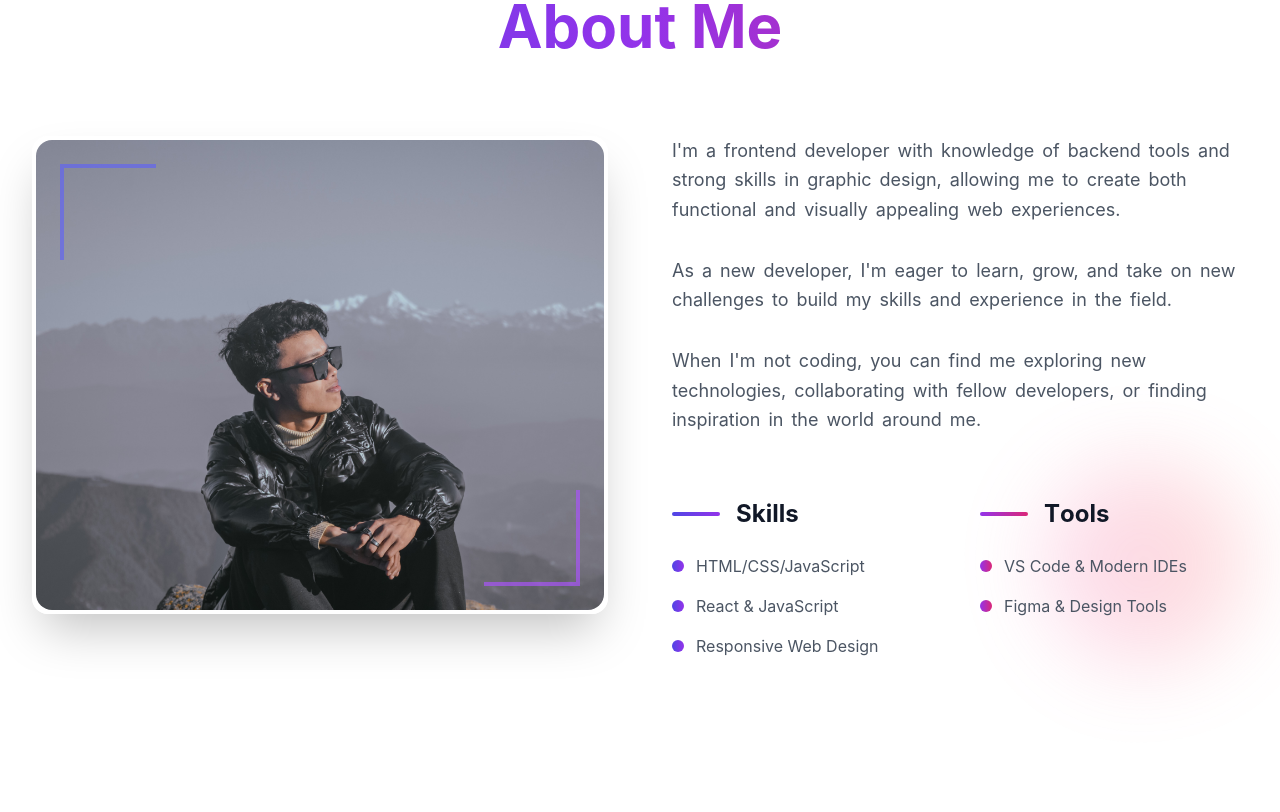
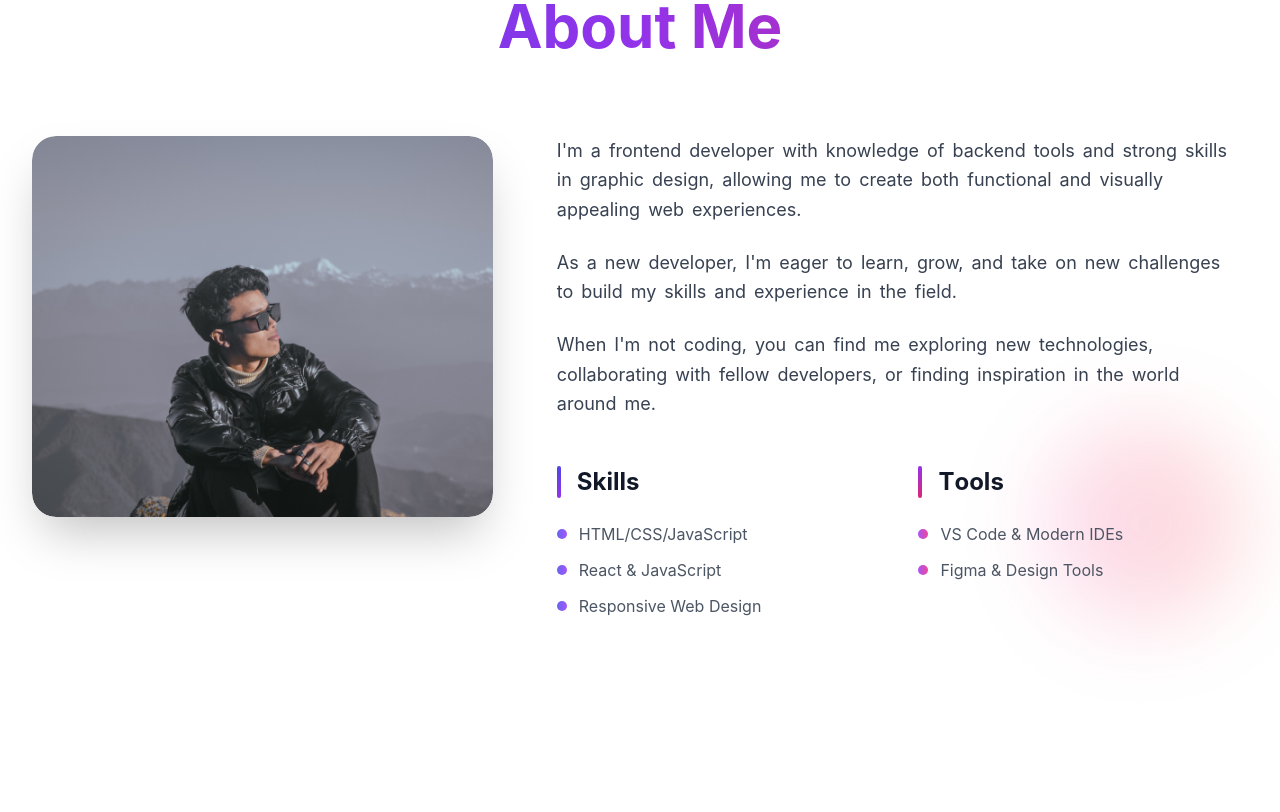
Before and after one commit to zyrex0315/Portfolio, a React (Vite) app: page / in a window 1280 px wide. Shown: the part 900-1712 px from the top of the page. Built offline with nearby package versions, Linux system fonts and the light colour scheme.

Commit message:
About section performance optimisation

```diff
--- a/src/components/About.jsx
+++ b/src/components/About.jsx
@@ -1,162 +1,151 @@
-import React from "react";
-import { motion, useInView, useAnimation } from 'framer-motion';
-import meImg from "../assets/me.jpg"
-
+import meImg from "../assets/me.jpg" ;
+import React, { useRef } from "react";
+import { motion, useInView } from 'framer-motion';
 
 export default function About() {
-  const ref = React.useRef(null);
+  const ref = useRef(null);
   const isInView = useInView(ref, {
     once: true,
     amount: 0.1,
   });
 
-  // Define animation variants
-  const sectionVariants = {
-    hidden: { opacity: 0, y: 50 },
+  // Optimized animation variants with reduced complexity
+  const containerVariants = {
+    hidden: { opacity: 0 },
     visible: {
       opacity: 1,
-      y: 0,
       transition: {
-        duration: 0.8,
-        staggerChildren: 0.2,
+        duration: 0.6,
+        staggerChildren: 0.15,
       }
     }
   };
 
   const itemVariants = {
-    hidden: { opacity: 0, y: 30 },
+    hidden: { opacity: 0, y: 20 },
     visible: {
       opacity: 1,
       y: 0,
       transition: {
-        duration: 0.6,
+        duration: 0.5,
       }
     }
   };
 
-  const charVariants = {
-    hidden: {
-      opacity: 0,
-      y: 50,
-      rotateX: -90,
-      scale: 0.8
-    },
+  const textVariants = {
+    hidden: { opacity: 0, y: 15 },
     visible: {
       opacity: 1,
       y: 0,
-      rotateX: 0,
-      scale: 1,
       transition: {
-        duration: 0.6,
+        duration: 0.4,
       }
     }
   };
 
-  const wordVariants = {
-    hidden: {
-      opacity: 0,
-      y: 20,
-      scale: 0.8,
-      filter: "blur(10px)"
-    },
-    visible: {
-      opacity: 1,
-      y: 0,
-      scale: 1,
-      filter: "blur(0px)",
-      transition: {
-        duration: 0.8,
-      }
-    }
-  };
-
-  // Advanced typewriter effect
-  const TypewriterText = ({ text, className, delay = 0 }) => {
-    const controls = useAnimation();
-
-    React.useEffect(() => {
-      if (isInView) {
-        controls.start("visible");
-      } else {
-        controls.start("hidden");
-      }
-    }, [isInView, controls]);
-
-    return (
-      <motion.div className={className}>
-        {text.split("").map((char, index) => (
-          <motion.span
-            key={index}
-            initial={{ opacity: 0, x: -10 }}
-            animate={controls}
-            variants={{
-              hidden: { opacity: 0, x: -10 },
-              visible: {
-                opacity: 1,
-                x: 0,
-                transition: {
-                  delay: delay + index * 0.05,
-                  duration: 0.3,
-                }
-              }
-            }}
-            style={{ display: 'inline-block' }}
-            className="relative"
-          >
-            {char === " " ? "\u00A0" : char}
-            {/* Cursor effect for last character */}
-
-          </motion.span>
-        ))}
-      </motion.div>
-    );
-  };
-
-  // Word-by-word reveal animation
-  const WordReveal = ({ text, className, delay = 0 }) => (
+  // Optimized WordReveal component
+  const WordReveal = React.memo(({ text, className, delay = 0 }) => (
     <motion.div
       className={className}
       initial="hidden"
       animate={isInView ? "visible" : "hidden"}
-      transition={{ staggerChildren: 0.1, delayChildren: delay }}
+      transition={{ staggerChildren: 0.05, delayChildren: delay }}
     >
       {text.split(" ").map((word, index) => (
         <motion.span
           key={index}
-          variants={wordVariants}
+          variants={{
+            hidden: { opacity: 0, y: 10, filter: "blur(4px)" },
+            visible: {
+              opacity: 1,
+              y: 0,
+              filter: "blur(0px)",
+              transition: {
+                duration: 0.4,
+              }
+            }
+          }}
           className="inline-block mr-2"
-
         >
           {word}
         </motion.span>
       ))}
     </motion.div>
-  );
+  ));
 
-  // Character cascade animation
-  const AnimatedText = ({ text, className, delay = 0 }) => (
+  // Optimized AnimatedText component
+  const AnimatedText = React.memo(({ text, className, delay = 0 }) => (
     <motion.div
       className={className}
       initial="hidden"
       animate={isInView ? "visible" : "hidden"}
-      transition={{ staggerChildren: 0.03, delayChildren: delay }}
+      transition={{ staggerChildren: 0.02, delayChildren: delay }}
     >
       {text.split("").map((char, index) => (
         <motion.span
           key={index}
-          variants={charVariants}
+          variants={{
+            hidden: {
+              opacity: 0,
+              y: 20,
+              rotateX: -45,
+              scale: 0.9
+            },
+            visible: {
+              opacity: 1,
+              y: 0,
+              rotateX: 0,
+              scale: 1,
+              transition: {
+                duration: 0.4,
+              }
+            }
+          }}
           style={{ display: 'inline-block' }}
           whileHover={{
-            scale: 1.2,
+            scale: 1.1,
             color: "#8b5cf6",
-            transition: { duration: 0.1 }
+            transition: { duration: 0.2 }
           }}
         >
           {char === " " ? "\u00A0" : char}
         </motion.span>
       ))}
     </motion.div>
-  );
+  ));
+
+  // Skill item component for better performance
+  const SkillItem = React.memo(({ skill, index, delay, gradient }) => (
+    <motion.div
+      className="flex items-center cursor-pointer group"
+      initial={{ opacity: 0, x: -20 }}
+      animate={isInView ? {
+        opacity: 1,
+        x: 0,
+        transition: {
+          delay: delay + index * 0.1,
+          duration: 0.4,
+        }
+      } : { opacity: 0, x: -20 }}
+      whileHover={{
+        scale: 1.02,
+        x: 8,
+        transition: { duration: 0.2 }
+      }}
+    >
+      <motion.span
+        className={`w-2.5 h-2.5 ${gradient} rounded-full mr-3`}
+        whileHover={{
+          scale: 1.8,
+          rotate: 180,
+          transition: { duration: 0.3 }
+        }}
+      />
+      <motion.span className="group-hover:text-indigo-600 dark:group-hover:text-indigo-400 transition-colors duration-200">
+        {skill}
+      </motion.span>
+    </motion.div>
+  ));
 
   return (
     <section
@@ -164,7 +153,6 @@ export default function About() {
       ref={ref}
       className="relative py-10 sm:py-16 md:py-24 bg-white dark:bg-[#0e0e13] overflow-hidden"
     >
-
       <motion.div
         className="absolute bottom-20 right-10 w-48 h-48 bg-gradient-to-r from-pink-400 to-red-400 rounded-full opacity-25 blur-2xl"
         animate={{
@@ -194,65 +182,56 @@ export default function About() {
 
       <div className="container mx-auto px-4 sm:px-6 lg:px-8 relative z-10">
         <motion.div
-          variants={sectionVariants}
+          variants={containerVariants}
           initial="hidden"
           animate={isInView ? "visible" : "hidden"}
-          className="text-center mb-12 sm:mb-16 md:mb-20"
+          className="text-center mb-16 md:mb-20"
         >
-          <AnimatedText
-            text="About Me"
-            className="text-3xl sm:text-4xl md:text-6xl font-bold bg-gradient-to-r from-indigo-600 via-purple-600 to-pink-600 bg-clip-text text-transparent mb-4"
-            delay={0.2}
-          />
-
-
-
-
+          <motion.div variants={itemVariants}>
+            <AnimatedText
+              text="About Me"
+              className="text-4xl md:text-6xl font-bold bg-gradient-to-r from-indigo-600 via-purple-600 to-pink-600 bg-clip-text text-transparent mb-6"
+              delay={0.2}
+            />
+          </motion.div>
         </motion.div>
 
         <motion.div
-          className="flex flex-col lg:flex-row gap-8 sm:gap-12 lg:gap-16 items-start"
-          variants={sectionVariants}
+          className="flex flex-col lg:flex-row gap-12 lg:gap-16 items-start max-w-7xl mx-auto"
+          variants={containerVariants}
           initial="hidden"
           animate={isInView ? "visible" : "hidden"}
         >
           {/* Image Section */}
           <motion.div
             variants={itemVariants}
-            className="w-full lg:w-1/2 relative"
+            className="w-full lg:w-2/5 relative"
           >
-            <div className="relative overflow-hidden rounded-2xl border-4 border-white dark:border-gray-700 shadow-2xl max-w-sm mx-auto lg:max-w-none">
+            <div className="relative overflow-hidden rounded-3xl shadow-2xl max-w-md mx-auto lg:max-w-none">
               <motion.img
                 src={meImg}
-                alt="Developer portrait"
-                className="w-full h-auto rounded-2xl"
-                initial={{ opacity: 0, scale: 0.9 }}
-                animate={isInView ? { opacity: 1, scale: 1 } : { opacity: 0, scale: 0.9 }}
-                transition={{ duration: 1.0 }}
-                whileHover={{ scale: 1.05 }}
+                alt="My portrait"
+                className="w-full h-auto rounded-3xl"
+                initial={{ opacity: 0, scale: 0.95 }}
+                animate={isInView ? { opacity: 1, scale: 1 } : { opacity: 0, scale: 0.95 }}
+                transition={{ duration: 0.8 }}
+                whileHover={{ scale: 1.02 }}
               />
 
-              {/* Decorative elements */}
+              {/* Decorative corner elements */}
               <motion.div
-                className="absolute top-6 left-6 w-16 h-16 sm:w-24 sm:h-24 border-t-4 border-l-4 border-indigo-500 opacity-70"
-                initial={{ scale: 0, rotate: -180 }}
-                animate={isInView ? { scale: 1, rotate: 0 } : { scale: 0, rotate: -180 }}
-                transition={{ duration: 1, delay: 0.8 }}
-                whileHover={{ scale: 1.3, rotate: 15, opacity: 1 }}
+                className="absolute top-4 left-4 w-16 h-16 border-t-3 border-l-3 border-indigo-500/60"
+                initial={{ scale: 0, rotate: -90 }}
+                animate={isInView ? { scale: 1, rotate: 0 } : { scale: 0, rotate: -90 }}
+                transition={{ duration: 0.6, delay: 0.4 }}
+                whileHover={{ scale: 1.2, rotate: 10 }}
               />
               <motion.div
-                className="absolute bottom-6 right-6 w-16 h-16 sm:w-24 sm:h-24 border-b-4 border-r-4 border-purple-500 opacity-70"
-                initial={{ scale: 0, rotate: 180 }}
-                animate={isInView ? { scale: 1, rotate: 0 } : { scale: 0, rotate: 180 }}
-                transition={{ duration: 1, delay: 1.2 }}
-                whileHover={{ scale: 1.3, rotate: -15, opacity: 1 }}
-              />
-
-              {/* Overlay effect on hover */}
-              <motion.div
-                className="absolute inset-0 bg-gradient-to-tr from-indigo-600/30 to-purple-600/30 rounded-2xl opacity-0"
-                whileHover={{ opacity: 0.5 }}
-                transition={{ duration: 0.5 }}
+                className="absolute bottom-4 right-4 w-16 h-16 border-b-3 border-r-3 border-purple-500/60"
+                initial={{ scale: 0, rotate: 90 }}
+                animate={isInView ? { scale: 1, rotate: 0 } : { scale: 0, rotate: 90 }}
+                transition={{ duration: 0.6, delay: 0.6 }}
+                whileHover={{ scale: 1.2, rotate: -10 }}
               />
             </div>
           </motion.div>
@@ -260,157 +239,95 @@ export default function About() {
           {/* Content Section */}
           <motion.div
             variants={itemVariants}
-            className="w-full lg:w-1/2"
+            className="w-full lg:w-3/5"
           >
-
-
-            <div className="space-y-6 sm:space-y-8 text-base sm:text-lg text-gray-600 dark:text-gray-300">
-              <motion.div className="leading-relaxed">
+            <div className="space-y-6 text-lg text-gray-700 dark:text-gray-300 mb-12">
+              <motion.div variants={textVariants}>
                 <WordReveal
                   text="I'm a frontend developer with knowledge of backend tools and strong skills in graphic design, allowing me to create both functional and visually appealing web experiences."
                   className="leading-relaxed"
-                  delay={0.3}
+                  delay={0.4}
                 />
               </motion.div>
 
-              <motion.div className="leading-relaxed">
+              <motion.div variants={textVariants}>
                 <WordReveal
                   text="As a new developer, I'm eager to learn, grow, and take on new challenges to build my skills and experience in the field."
                   className="leading-relaxed"
-                  delay={0.3}
+                  delay={0.8}
                 />
               </motion.div>
 
-              <motion.div className="leading-relaxed">
+              <motion.div variants={textVariants}>
                 <WordReveal
                   text="When I'm not coding, you can find me exploring new technologies, collaborating with fellow developers, or finding inspiration in the world around me."
                   className="leading-relaxed"
-                  delay={0.3}
+                  delay={1.2}
                 />
               </motion.div>
             </div>
 
             {/* Skills and Tools Section */}
-            <div className="grid grid-cols-1 md:grid-cols-2 gap-6 sm:gap-10 mt-10 sm:mt-16">
-              <motion.div
-                variants={itemVariants}
-              >
-                <div className="text-2xl font-bold text-gray-900 dark:text-white mb-6 flex items-center">
-                  <motion.span
-                    className="w-12 h-1 bg-gradient-to-r from-indigo-600 to-purple-600 mr-4 rounded-full"
-                    initial={{ width: 12, scaleY: 1 }}
-                    animate={isInView ? { width: 48, scaleY: 1 } : { width: 12, scaleY: 1 }}
-                    transition={{ duration: 1, delay: 4 }}
-                    whileHover={{ width: 80, scaleY: 3 }}
+            <div className="grid grid-cols-1 md:grid-cols-2 gap-8">
+              <motion.div variants={itemVariants}>
+                <div className="flex items-center mb-6">
+                  <motion.div
+                    className="w-1 h-8 bg-gradient-to-b from-indigo-600 to-purple-600 rounded-full mr-4"
+                    initial={{ height: 0 }}
+                    animate={isInView ? { height: 32 } : { height: 0 }}
+                    transition={{ duration: 0.6, delay: 1.5 }}
                   />
                   <AnimatedText
                     text="Skills"
-                    className=""
-                    delay={2.3}
+                    className="text-2xl font-bold text-gray-900 dark:text-white"
+                    delay={1.6}
                   />
                 </div>
 
-                <div className="space-y-4 text-gray-600 dark:text-gray-300">
+                <div className="space-y-3 text-gray-600 dark:text-gray-300">
                   {[
                     "HTML/CSS/JavaScript",
                     "React & JavaScript",
                     "Responsive Web Design"
                   ].map((skill, index) => (
-                    <motion.div
+                    <SkillItem
                       key={skill}
-                      className="flex items-center cursor-pointer group"
-                      initial={{ opacity: 0, x: -30, rotateY: -90 }}
-                      animate={isInView ? {
-                        opacity: 1,
-                        x: 0,
-                        rotateY: 0,
-                        transition: {
-                          delay: 3.4 + index * 0.3,
-                          duration: 0.8,
-                        }
-                      } : { opacity: 0, x: -30, rotateY: -90 }}
-                      whileHover={{
-                        scale: 1.05,
-                        x: 10,
-                        transition: { duration: 0.3 }
-                      }}
-                    >
-                      <motion.span
-                        className="w-3 h-3 bg-gradient-to-r from-indigo-600 to-purple-600 rounded-full mr-3"
-                        whileHover={{
-                          scale: 2.5,
-                          rotate: 360,
-                          boxShadow: "0 0 20px rgba(99, 102, 241, 0.6)",
-                          transition: { duration: 0.4 }
-                        }}
-                      />
-                      <motion.span
-                        className="group-hover:text-indigo-600 dark:group-hover:text-indigo-400 transition-colors duration-300"
-                      >
-                        {skill}
-                      </motion.span>
-                    </motion.div>
+                      skill={skill}
+                      index={index}
+                      delay={2}
+                      gradient="bg-gradient-to-r from-indigo-500 to-purple-500"
+                    />
                   ))}
                 </div>
               </motion.div>
 
-              <motion.div
-                variants={itemVariants}
-              >
-                <div className="text-2xl font-bold text-gray-900 dark:text-white mb-6 flex items-center">
-                  <motion.span
-                    className="w-12 h-1 bg-gradient-to-r from-purple-600 to-pink-600 mr-4 rounded-full"
-                    initial={{ width: 12, scaleY: 1 }}
-                    animate={isInView ? { width: 48, scaleY: 1 } : { width: 12, scaleY: 1 }}
-                    transition={{ duration: 1, delay: 4.8 }}
-                    whileHover={{ width: 80, scaleY: 3 }}
+              <motion.div variants={itemVariants}>
+                <div className="flex items-center mb-6">
+                  <motion.div
+                    className="w-1 h-8 bg-gradient-to-b from-purple-600 to-pink-600 rounded-full mr-4"
+                    initial={{ height: 0 }}
+                    animate={isInView ? { height: 32 } : { height: 0 }}
+                    transition={{ duration: 0.6, delay: 2.2 }}
                   />
                   <AnimatedText
                     text="Tools"
-                    className=""
-                    delay={3.8}
+                    className="text-2xl font-bold text-gray-900 dark:text-white"
+                    delay={2.3}
                   />
                 </div>
 
-                <div className="space-y-4 text-gray-600 dark:text-gray-300">
+                <div className="space-y-3 text-gray-600 dark:text-gray-300">
                   {[
                     "VS Code & Modern IDEs",
                     "Figma & Design Tools"
                   ].map((tool, index) => (
-                    <motion.div
+                    <SkillItem
                       key={tool}
-                      className="flex items-center cursor-pointer group"
-                      initial={{ opacity: 0, x: 30, rotateY: 90 }}
-                      animate={isInView ? {
-                        opacity: 1,
-                        x: 0,
-                        rotateY: 0,
-                        transition: {
-                          delay: 4.8 + index * 0.3,
-                          duration: 0.8,
-                        }
-                      } : { opacity: 0, x: 30, rotateY: 90 }}
-                      whileHover={{
-                        scale: 1.05,
-                        x: 10,
-                        transition: { duration: 0.3 }
-                      }}
-                    >
-                      <motion.span
-                        className="w-3 h-3 bg-gradient-to-r from-purple-600 to-pink-600 rounded-full mr-3"
-                        whileHover={{
-                          scale: 2.5,
-                          rotate: 360,
-                          boxShadow: "0 0 20px rgba(147, 51, 234, 0.6)",
-                          transition: { duration: 0.4 }
-                        }}
-                      />
-                      <motion.span
-                        className="group-hover:text-purple-600 dark:group-hover:text-purple-400 transition-colors duration-300"
-                      >
-                        {tool}
-                      </motion.span>
-                    </motion.div>
+                      skill={tool}
+                      index={index}
+                      delay={2.5}
+                      gradient="bg-gradient-to-r from-purple-500 to-pink-500"
+                    />
                   ))}
                 </div>
               </motion.div>
```
